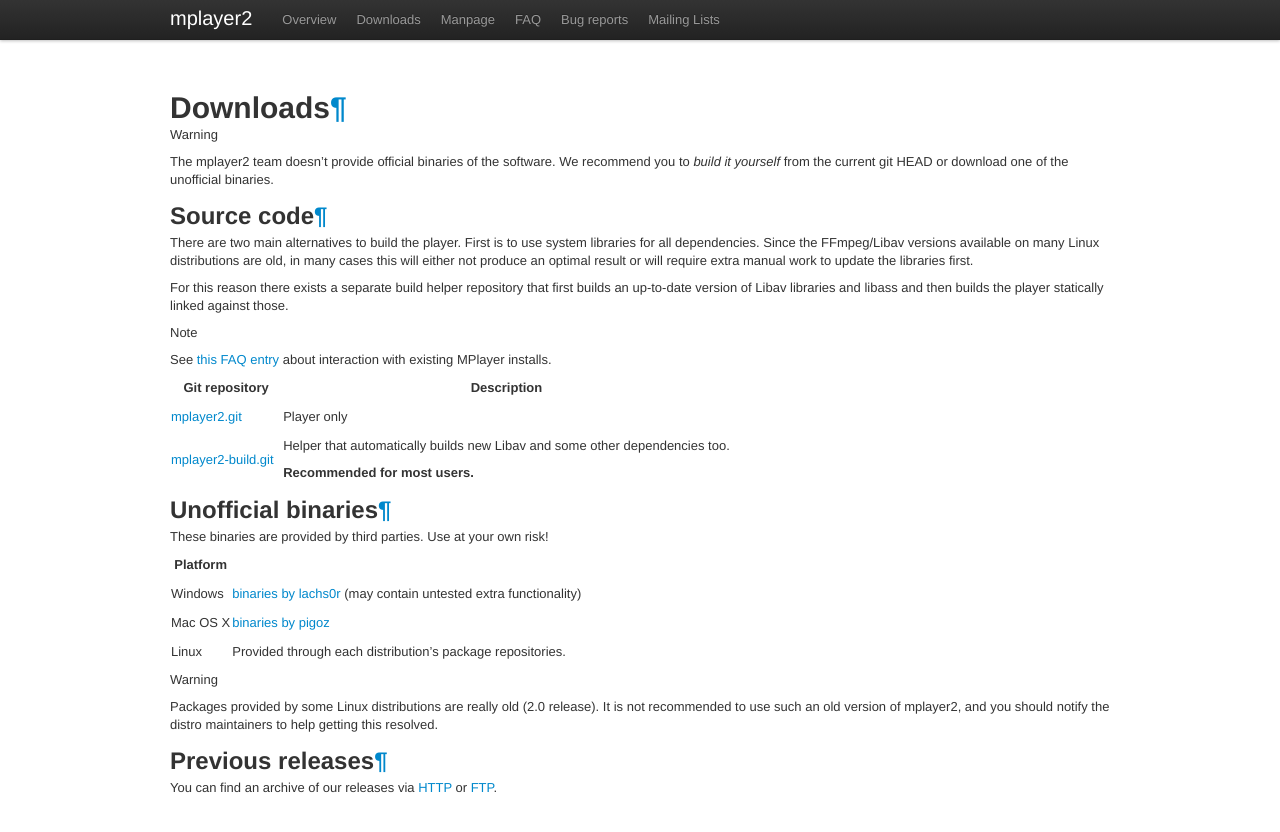
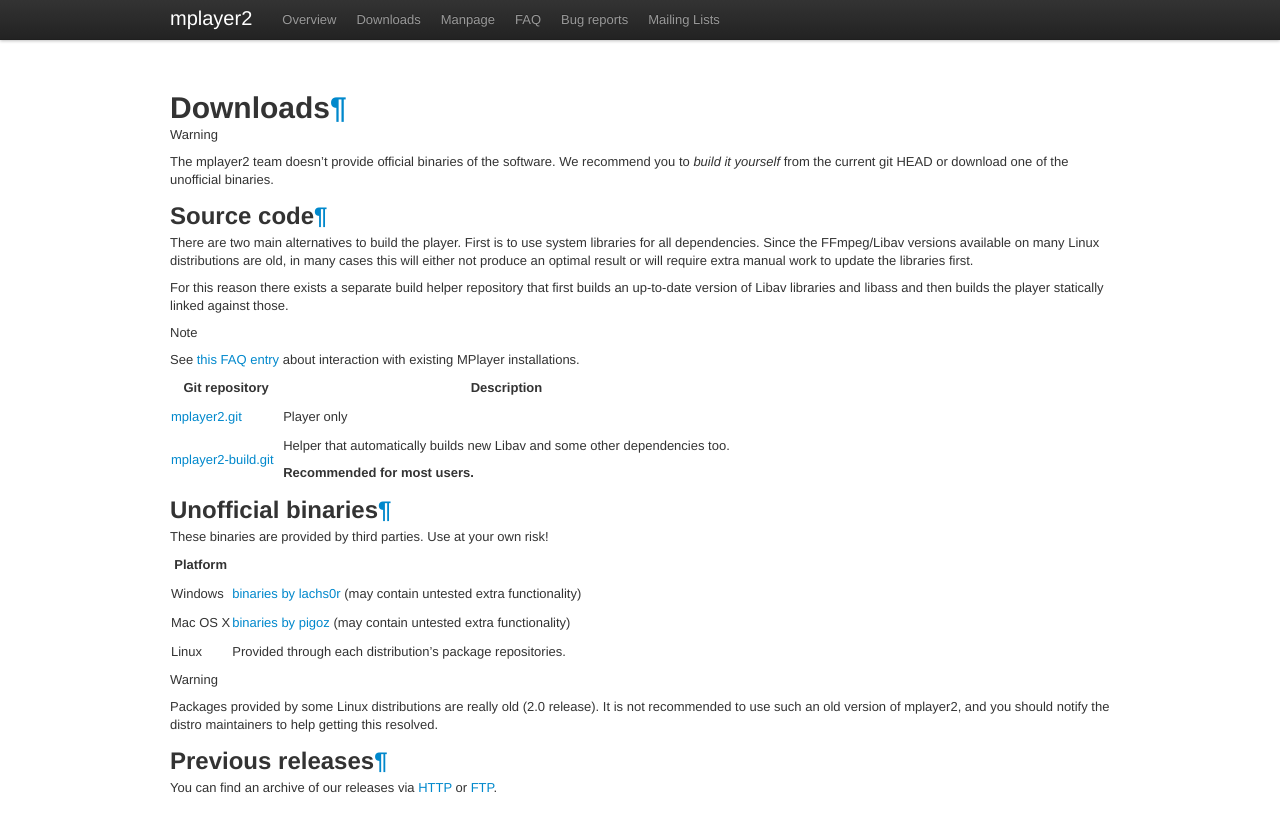
Before and after one commit to mplayer2/mplayer2.org, a Sphinx documentation site: the page built from source/downloads.rst, in a window 1280 px wide. Shown: the top 832 px of the page. Built offline with Sphinx 7.4.7, drawn with Linux system fonts in a browser that asks for light colours.

Commit message:
osx untested functionality, install -> installations

```diff
--- a/source/downloads.rst
+++ b/source/downloads.rst
@@ -22,7 +22,7 @@
 
 .. note::
     See :ref:`this FAQ entry <faq-1>` about interaction with
-    existing MPlayer installs.
+    existing MPlayer installations.
 
 .. csv-table::
     :header: "Git repository", "Description"
@@ -45,7 +45,7 @@
     :widths: 10, 90
 
     "Windows", "`binaries by lachs0r <http://mplayer2.srsfckn.biz/>`_ (may contain untested extra functionality)"
-    "Mac OS X", "`binaries by pigoz <http://code.google.com/p/mplayerosx-builds/>`_"
+    "Mac OS X", "`binaries by pigoz <http://code.google.com/p/mplayerosx-builds/>`_ (may contain untested extra functionality)"
     "Linux", "Provided through each distribution’s package repositories."
 
 .. warning::
```
